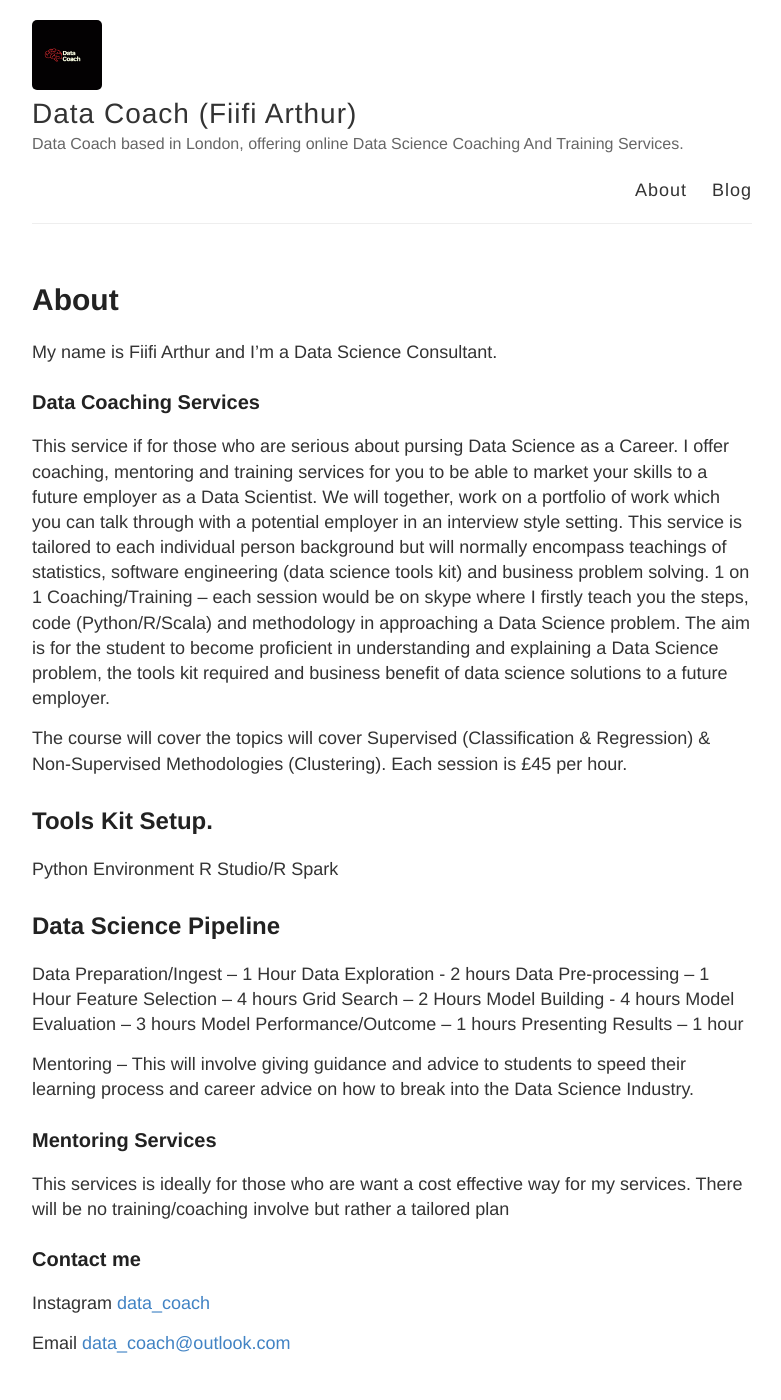
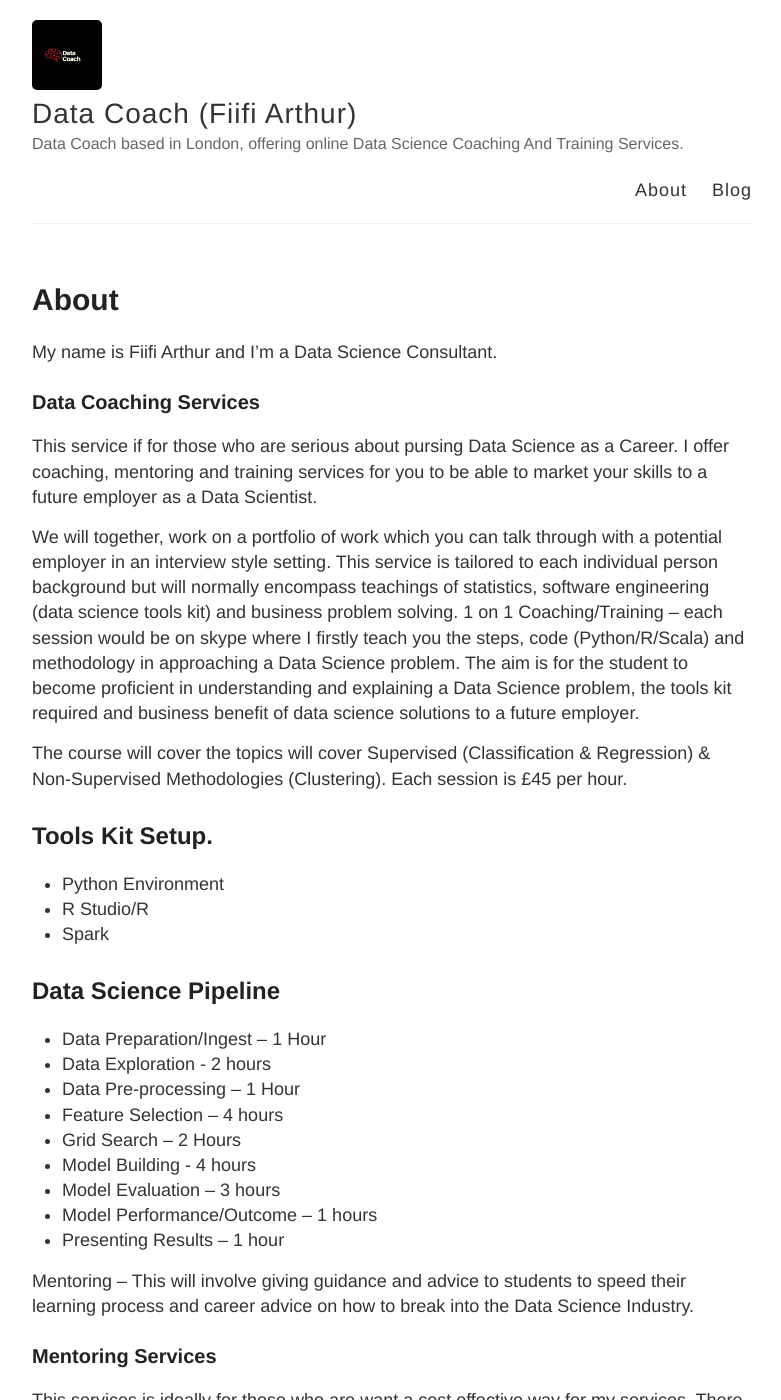
Before and after one commit to Fiifi2015/Fiifi2015.github.io, a Jekyll site: the page built from about.md, in a window 1280 px wide and 1400 px high. Shown: the whole window, without its empty margins (248-1029 px from the left). Built offline with Jekyll 4.4.1, drawn with Linux system fonts in a browser that asks for light colours.

Commit message:
more updates

```diff
--- a/about.md
+++ b/about.md
@@ -8,26 +8,29 @@ My name is Fiifi Arthur and I'm a Data Science Consultant.
 
 
 ### Data Coaching Services
-This service if for those who are serious about pursing Data Science as a Career. I offer coaching, mentoring and training services for you to be able to market your skills to a future employer as a Data Scientist. We will together, work on a portfolio of work which you can talk through with a potential employer in an interview style setting.  This service is tailored to each individual person background but will normally encompass teachings of statistics, software engineering (data science tools kit) and business problem solving.
+This service if for those who are serious about pursing Data Science as a Career. I offer coaching, mentoring and training services for you to be able to market your skills to a future employer as a Data Scientist.
+
+
+We will together, work on a portfolio of work which you can talk through with a potential employer in an interview style setting.  This service is tailored to each individual person background but will normally encompass teachings of statistics, software engineering (data science tools kit) and business problem solving.
 1 on 1 Coaching/Training – each session would be on skype where I firstly teach you the steps, code (Python/R/Scala) and methodology in approaching a Data Science problem. The aim is for the student to become proficient in understanding and explaining a Data Science problem, the tools kit required and business benefit of data science solutions to a future employer.
 
 The course will cover the topics will cover Supervised (Classification & Regression) & Non-Supervised Methodologies (Clustering). Each session is £45 per hour.
 
 ## Tools Kit Setup.
-Python Environment
-R Studio/R
-Spark
+- Python Environment
+- R Studio/R
+- Spark
 
 ## Data Science Pipeline
-Data Preparation/Ingest – 1 Hour
-Data Exploration - 2 hours
-Data Pre-processing – 1 Hour
-Feature Selection – 4 hours
-Grid Search – 2 Hours
-Model Building - 4 hours
-Model Evaluation – 3 hours
-Model Performance/Outcome – 1 hours
-Presenting Results – 1 hour
+- Data Preparation/Ingest – 1 Hour
+- Data Exploration - 2 hours
+- Data Pre-processing – 1 Hour
+- Feature Selection – 4 hours
+- Grid Search – 2 Hours
+- Model Building - 4 hours
+- Model Evaluation – 3 hours
+- Model Performance/Outcome – 1 hours
+- Presenting Results – 1 hour
 
 Mentoring – This will involve giving guidance and advice to students to speed their learning process and career advice on how to break into the Data Science Industry.
 
```
